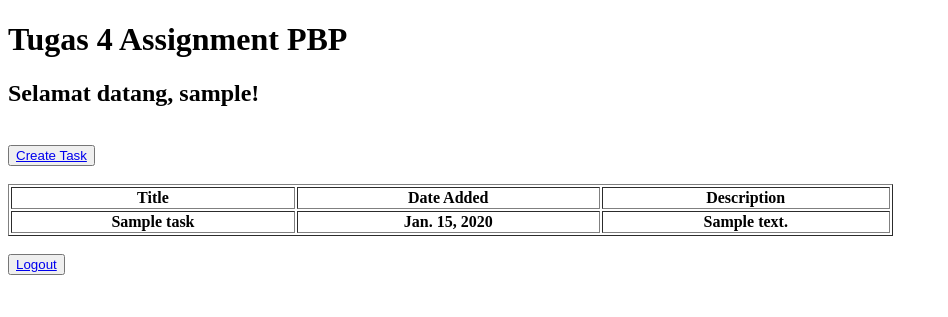
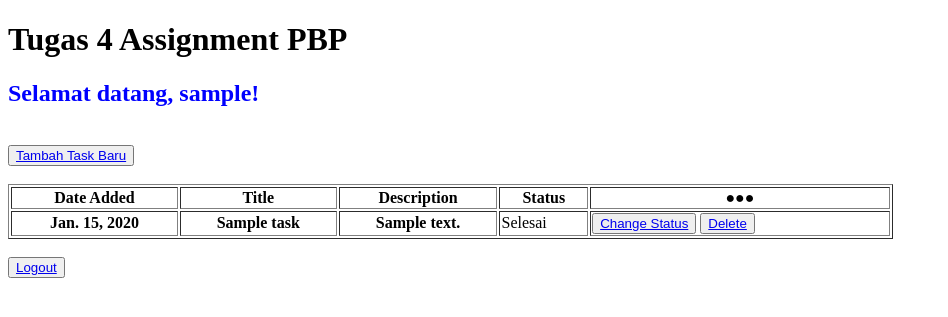
Before and after one commit to dhinarotua/pbp-tugas-2-tiara, a Django app: page /todolist/ in a window 1280 px wide. Shown: the top 317 px of the page, without its empty margins (0-948 px from the left). Run offline with Django 4.2, Linux system fonts and the light colour scheme; a user stored in the database is signed in; tables that the repository leaves empty hold one stand-in row (values such as "Sample post"); lists and menus that the app fills with data are empty.

Commit message:
submit bonus

```diff
--- a/todolist/models.py
+++ b/todolist/models.py
@@ -7,3 +7,4 @@ class Task(models.Model):
     date = models.DateField()
     title = models.TextField()
     description = models.TextField()
+    is_finished = models.BooleanField(default=False)
--- a/todolist/templates/todolist.html
+++ b/todolist/templates/todolist.html
@@ -5,30 +5,43 @@
   <h1>Tugas 4 Assignment PBP</h1>
 
   {% if user.is_authenticated %}
-    <h2>Selamat datang, {{ user.get_username }}!</h2>
+    <h2 style="color:rgb(0, 0, 255)">Selamat datang, {{ user.get_username }}!</h2>
 
     <br>
 
-    <button><a href="{% url 'todolist:create_task' %}">Create Task</a></button>
+    <button><a href="{% url 'todolist:create_task' %}">Tambah Task Baru</a></button>
 
     <br>
     <br>
 
-    <table>
-        <table border = "1" width = "70%">
+    <table class="center">
+        <table border = "1" width = "70%" class="center">
         <tr>
+        <th>Date Added</th>
         <th>Title</th>
-        <th>Date Added</th>
         <th>Description</th>
+        <th>Status</th>
+        <th>●●●</th>
         </tr>
 
         {% for task in list_task %}
-    <tr>
-        <th>{{task.title}}</th>
-        <th>{{task.date}}</th>
-        <th>{{task.description}}</th>
-    </tr>
-    {% endfor %}
+            <tr>
+                <th>{{task.date}}</th>
+                <th>{{task.title}}</th>
+                <th>{{task.description}}</th>
+
+                {% if task.is_finished %}
+                    <td>Selesai</td>
+                {% else %}
+                    <td>Belum Selesai</td>
+                {% endif %}
+
+                <td>
+                    <button><a href="{% url 'todolist:status' task.id %}">Change Status</a></button>
+                    <button><a href="{% url 'todolist:delete' task.id %}">Delete</a></button>
+                </td>
+            </tr>
+        {% endfor %}
     </table>
 
   {% endif %}
--- a/todolist/urls.py
+++ b/todolist/urls.py
@@ -5,6 +5,8 @@ from todolist.views import register
 from todolist.views import login_user
 from todolist.views import logout_user
 from todolist.views import create_task
+from todolist.views import status
+from todolist.views import delete
 
 app_name = 'todolist'
 
@@ -14,4 +16,6 @@ urlpatterns = [
     path('login/', login_user, name='login'),
     path('logout/', logout_user, name='logout'),
     path('create-task/', create_task, name='create_task'),
+    path('change/<int:id>', status, name='status'),
+    path('delete/<int:id>', delete, name='delete'),
 ]
--- a/todolist/views.py
+++ b/todolist/views.py
@@ -68,3 +68,16 @@ def create_task(request):
 
     context = {'form':form}
     return render(request, 'create-task.html', context)
+
+@login_required(login_url='/todolist/login/')
+def status(request, id):
+    task = Task.objects.get(id = id)
+    task.is_finished = not(task.is_finished)
+    task.save()
+    return redirect('todolist:show_todolist')
+
+@login_required(login_url='/todolist/login/')
+def delete(request, id):
+    task = Task.objects.get(id = id)
+    task.delete()
+    return redirect('todolist:show_todolist')
```
Also changed, not shown: todolist/migrations/0002_task_is_finished.py (added).
